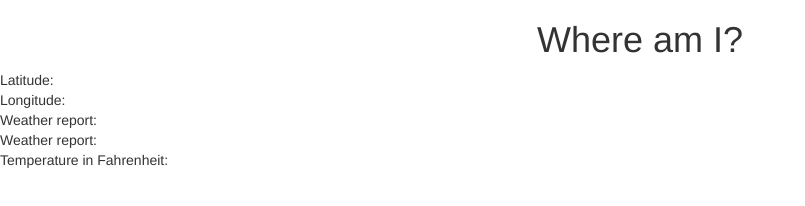
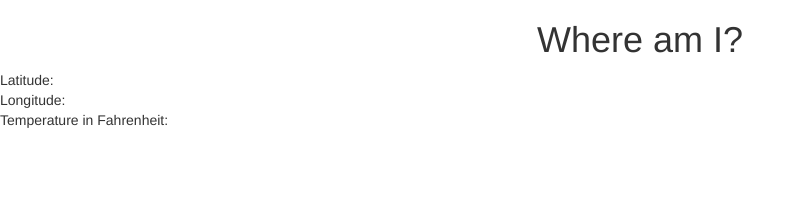
Before and after one commit to dreamthink/mymapapp, a plain HTML site: page index.html in a window 1280 px wide. Shown: the whole page, without its empty margins (0-805 px from the left). Drawn offline with nearby package versions, Linux system fonts and the light colour scheme; no server answers.

Commit message:
Update index

```diff
--- a/index.html
+++ b/index.html
@@ -15,9 +15,6 @@
 
 
 	<script src=""></script>
-	<div class="weather-report" ng-cloak>Weather report: {{ vm.description }}</div>
-
-	<div class="weather-report" ng-cloak>Weather report: {{ vm.temp }}</div>
 
 	<div class="weather-report" ng-cloak>Temperature in Fahrenheit: {{ vm.temp }}</div>
 	<!-- <div class="weather-report" ng-cloak>Temperature in Celsius: {{ vm.temp }}</div> -->
```
